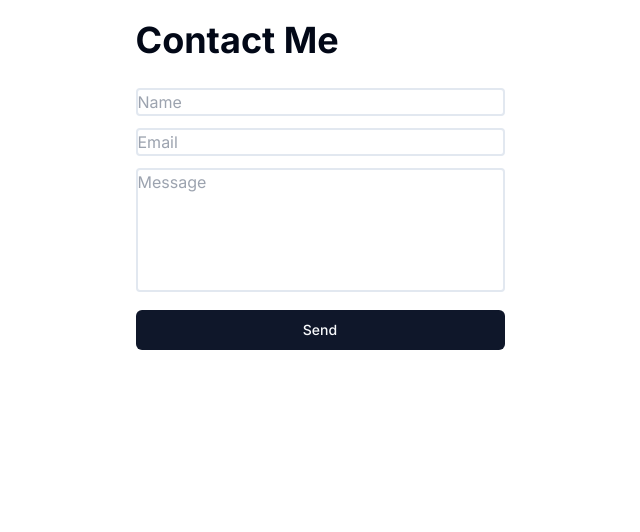
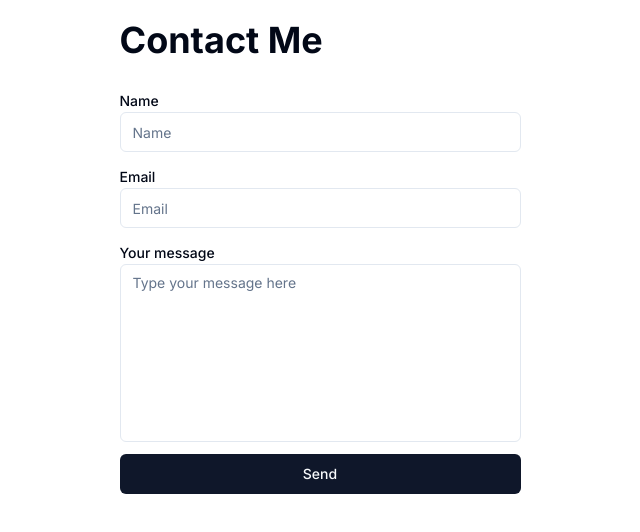
Before and after one commit to Kashudy/portfolio, a Next.js app: page / in a window 1280 px wide. Shown: the top 532 px of the page, without its empty margins (320-960 px from the left). Built offline with nearby package versions, Linux system fonts and the light colour scheme.

Commit message:
changed input and textarea components

```diff
--- a/components/ContactForm.tsx
+++ b/components/ContactForm.tsx
@@ -2,6 +2,9 @@
 
 import { FormEvent, useState } from "react";
 import { Button } from "@/components/ui/button";
+import { Input } from "@/components/ui/input";
+import { Label } from "@/components/ui/label";
+import { Textarea } from "@/components/ui/textarea";
 
 export function ContactForm() {
   const [name, setName] = useState("");
@@ -27,35 +30,36 @@
       <form onSubmit={onSubmit} className=" flex flex-col justify-evenly ">
         <h1 className="text-4xl font-bold pb-7 pt-5">Contact Me</h1>
         <div className=" pb-3">
-          <input
+          <Label htmlFor="text">Name</Label>
+          <Input
             onChange={(e) => setName(e.target.value)}
+            name="guest-name"
             type="text"
-            name="guest-name"
             id="guest-name"
             placeholder="Name"
-            className=" border-2 rounded-sm w-full"
           />
         </div>
         <div className="pb-3">
-          <input
+          <Label htmlFor="email">Email</Label>
+          <Input
             onChange={(e) => setEmail(e.target.value)}
+            name="guest-email"
             type="email"
-            name="guest-email"
             id="guest-email"
             placeholder="Email"
-            className=" border-2 rounded-sm w-full"
           />
         </div>
         <div className="pb-3">
-          <textarea
+          <Label htmlFor="message">Your message</Label>
+          <Textarea
             onChange={(e) => setMessage(e.target.value)}
             name="guest-message"
             id="guest-message"
-            cols={35}
-            rows={5}
-            placeholder="Message"
-            className=" resize-none  border-2 rounded-sm w-full"
-          ></textarea>
+            placeholder="Type your message here"
+            cols={40}
+            rows={8}
+            className="resize-none"
+          />
         </div>
         <Button type="submit">Send</Button>
       </form>
--- /dev/null
+++ b/components/ui/input.tsx
@@ -0,0 +1,25 @@
+import * as React from "react"
+
+import { cn } from "@/lib/utils"
+
+export interface InputProps
+  extends React.InputHTMLAttributes<HTMLInputElement> {}
+
+const Input = React.forwardRef<HTMLInputElement, InputProps>(
+  ({ className, type, ...props }, ref) => {
+    return (
+      <input
+        type={type}
+        className={cn(
+          "flex h-10 w-full rounded-md border border-input bg-background px-3 py-2 text-sm ring-offset-background file:border-0 file:bg-transparent file:text-sm file:font-medium placeholder:text-muted-foreground focus-visible:outline-none focus-visible:ring-2 focus-visible:ring-ring focus-visible:ring-offset-2 disabled:cursor-not-allowed disabled:opacity-50",
+          className
+        )}
+        ref={ref}
+        {...props}
+      />
+    )
+  }
+)
+Input.displayName = "Input"
+
+export { Input }
--- /dev/null
+++ b/components/ui/label.tsx
@@ -0,0 +1,26 @@
+"use client"
+
+import * as React from "react"
+import * as LabelPrimitive from "@radix-ui/react-label"
+import { cva, type VariantProps } from "class-variance-authority"
+
+import { cn } from "@/lib/utils"
+
+const labelVariants = cva(
+  "text-sm font-medium leading-none peer-disabled:cursor-not-allowed peer-disabled:opacity-70"
+)
+
+const Label = React.forwardRef<
+  React.ElementRef<typeof LabelPrimitive.Root>,
+  React.ComponentPropsWithoutRef<typeof LabelPrimitive.Root> &
+    VariantProps<typeof labelVariants>
+>(({ className, ...props }, ref) => (
+  <LabelPrimitive.Root
+    ref={ref}
+    className={cn(labelVariants(), className)}
+    {...props}
+  />
+))
+Label.displayName = LabelPrimitive.Root.displayName
+
+export { Label }
--- /dev/null
+++ b/components/ui/textarea.tsx
@@ -0,0 +1,24 @@
+import * as React from "react"
+
+import { cn } from "@/lib/utils"
+
+export interface TextareaProps
+  extends React.TextareaHTMLAttributes<HTMLTextAreaElement> {}
+
+const Textarea = React.forwardRef<HTMLTextAreaElement, TextareaProps>(
+  ({ className, ...props }, ref) => {
+    return (
+      <textarea
+        className={cn(
+          "flex min-h-[80px] w-full rounded-md border border-input bg-background px-3 py-2 text-sm ring-offset-background placeholder:text-muted-foreground focus-visible:outline-none focus-visible:ring-2 focus-visible:ring-ring focus-visible:ring-offset-2 disabled:cursor-not-allowed disabled:opacity-50",
+          className
+        )}
+        ref={ref}
+        {...props}
+      />
+    )
+  }
+)
+Textarea.displayName = "Textarea"
+
+export { Textarea }
--- a/package.json
+++ b/package.json
@@ -9,6 +9,7 @@
     "lint": "next lint"
   },
   "dependencies": {
+    "@radix-ui/react-label": "^2.0.2",
     "@radix-ui/react-slot": "^1.0.2",
     "@sendgrid/mail": "^7.7.0",
     "@types/node": "20.5.6",
```
Also changed, not shown: 1 other file (tests, documents, lock files or other folders).
